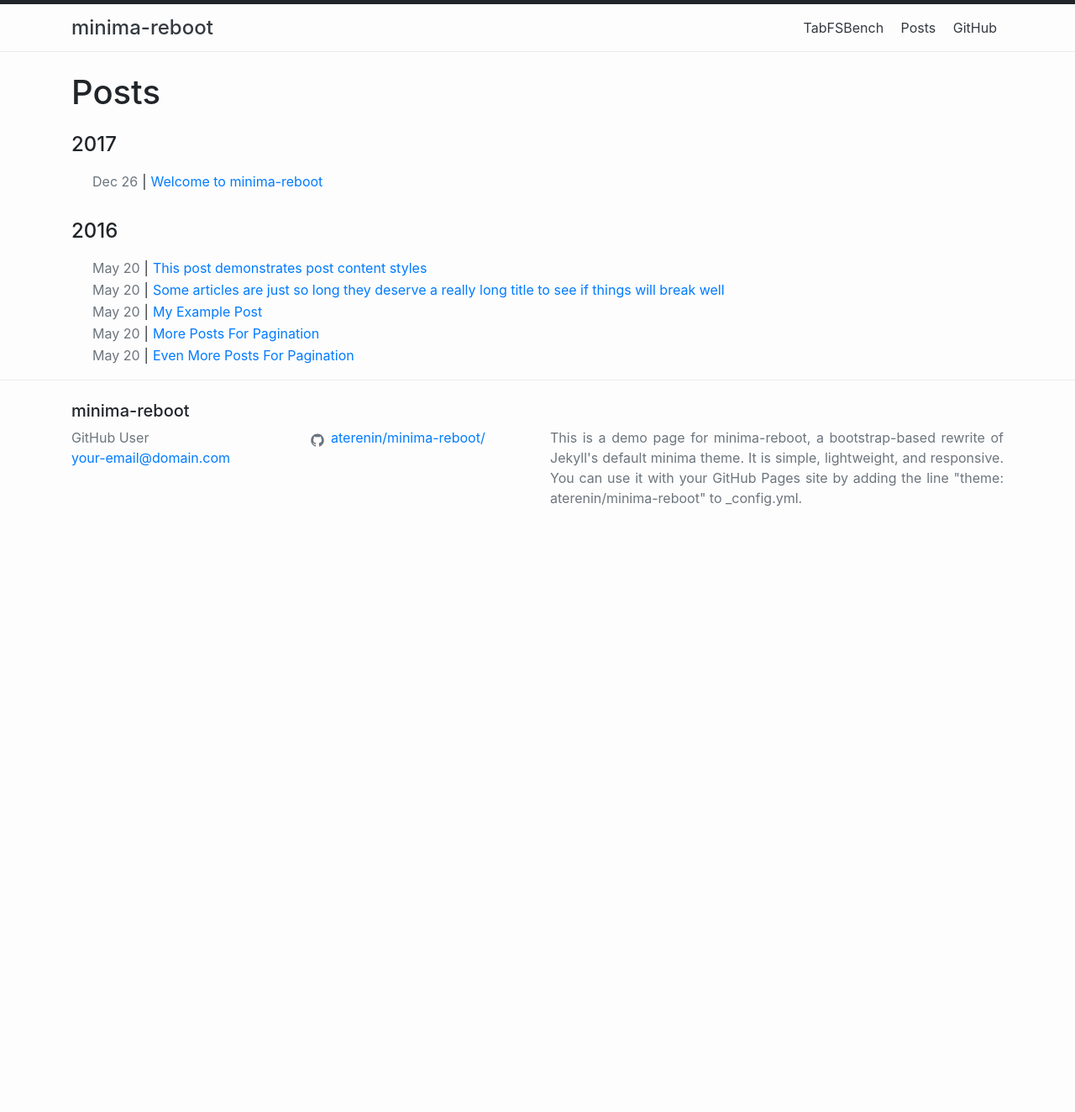
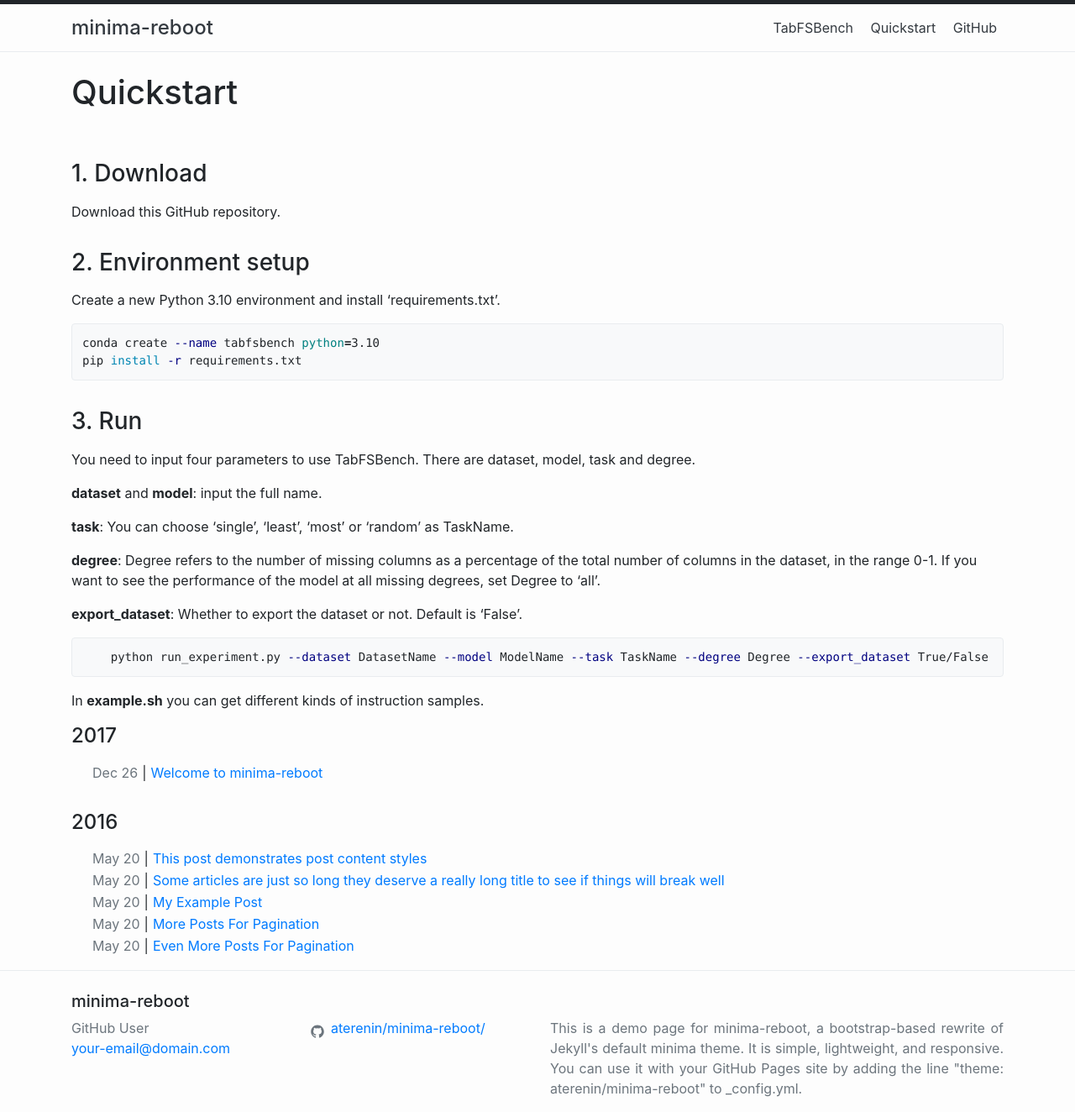
Before and after one commit to ClementCheng0217/Tab-index, a Jekyll site: the page built from posts.md, in a window 1280 px wide. Shown: the whole page at 84% size. Built offline with Jekyll 4.4.1, drawn with Linux system fonts in a browser that asks for light colours; before the commit the page ends 900 px from its top, so only the background shows below that.

Commit message:
Update posts.md

````diff
--- a/posts.md
+++ b/posts.md
@@ -1,6 +1,37 @@
 ---
 layout: allposts
-title: Posts
-description: Blog posts
+title: Quickstart
 permalink: /posts/
 ---
+
+### 1. Download
+
+Download this GitHub repository.
+
+[//]: # (```bash)
+[//]: # (git clone https://github.com/LAMDASZ-ML/TabFSBench.git)
+[//]: # (```)
+
+### 2. Environment setup
+
+Create a new Python 3.10 environment and install 'requirements.txt'.
+
+```bash
+conda create --name tabfsbench python=3.10
+pip install -r requirements.txt
+```
+### 3. Run
+You need to input four parameters to use TabFSBench. There are dataset, model, task and degree.
+
+**dataset** and **model**: input the full name.
+
+**task**: You can choose 'single', 'least', 'most' or 'random' as TaskName.
+
+**degree**: Degree refers to the number of missing columns as a percentage of the total number of columns in the dataset, in the range 0-1. If you want to see the performance of the model at all missing degrees, set Degree to 'all'.
+
+**export_dataset**: Whether to export the dataset or not. Default is 'False'.
+```bash
+    python run_experiment.py --dataset DatasetName --model ModelName --task TaskName --degree Degree --export_dataset True/False
+```
+
+In **example.sh** you can get different kinds of instruction samples.
````
